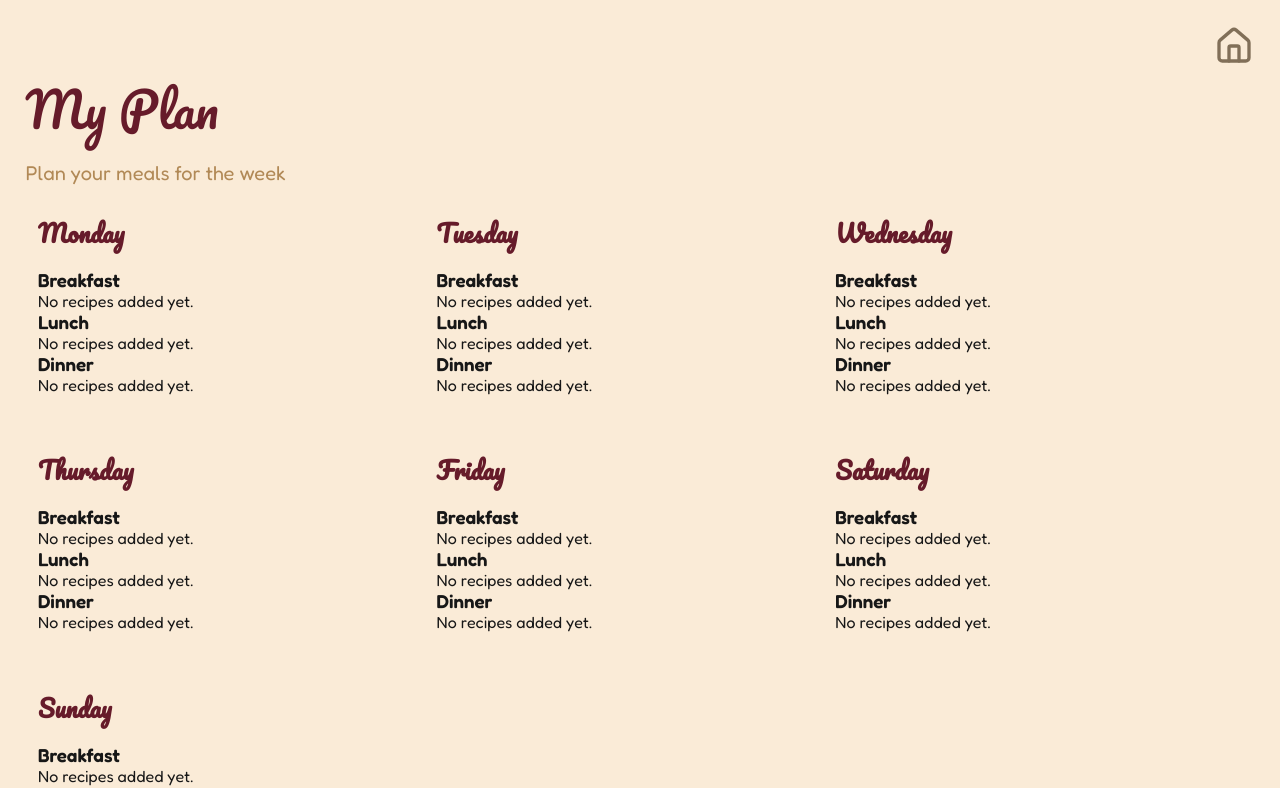
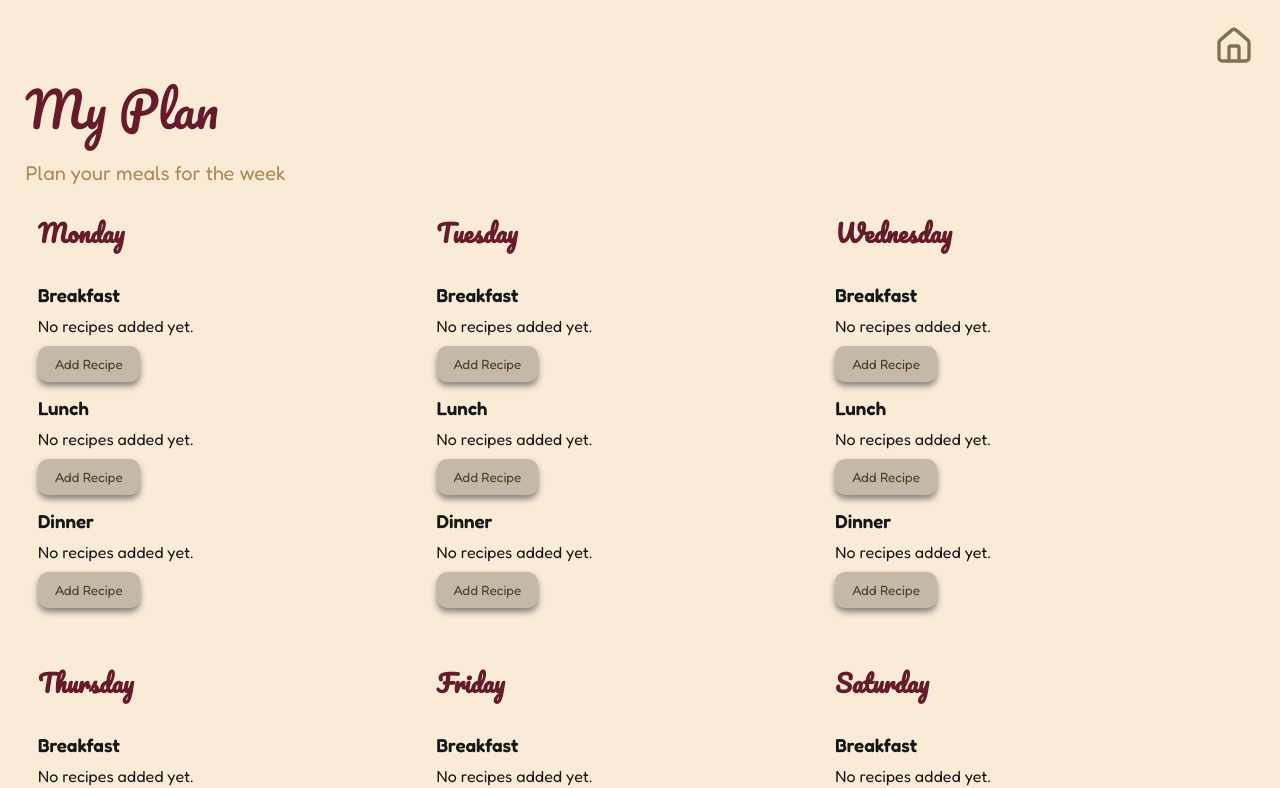
Before and after one commit to Asmaa-aa2307776/recipe-planner, a Next.js app: page /plan in a window 1280 px wide. Shown: the top 788 px of the page. Built offline with nearby package versions, Linux system fonts and the light colour scheme.

Commit message:
add recipe to plan component added

```diff
--- /dev/null
+++ b/app/plan/components/AddRecipeButton.js
@@ -0,0 +1,27 @@
+"use client";
+import { useState } from "react";
+import styles from "./AddRecipeButton.module.css";
+import {CircleX} from "lucide-react";
+
+export default function AddRecipeButton(){
+    const [open, setOpen] = useState(false);
+
+    return(
+        <>
+        <button
+        className={styles.addButton}
+        onClick={()=> setOpen(true)}>
+            Add Recipe
+        </button>
+        {open && (
+            <div className={styles.picker}>
+                <p>Select a Recipe</p>
+            <button className={styles.closeButton}
+            onClick={()=>setOpen(false)}>
+                <CircleX size={20}></CircleX>
+            </button>
+            </div>
+        )}
+        </>
+    )
+}
--- /dev/null
+++ b/app/plan/components/AddRecipeButton.module.css
@@ -0,0 +1,33 @@
+.addButton{
+    margin-top: 10px;
+    padding: 8px 15px;
+    border: 2px solid rgb(196, 184, 169);
+    border-radius: 10px;
+    background-color: rgb(196, 184, 169);
+    color: rgb(78,60,35);
+    cursor: pointer;
+    transition: transform 0.3s ease, box-shadow 0.3s ease;
+    box-shadow: 0 4px 6px grey;
+}
+
+.addButton:hover{
+    opacity: 0.7;
+    transform: translateY(-4px);
+    box-shadow: 0 12px 20px rgba(0, 0, 0, 0.2);
+}
+
+.picker{
+    margin-top: 10px;
+    padding: 10px;
+    border-radius: 10px;
+    background-color: rgb(196, 184, 169) ;
+}
+.closeButton{
+    margin: 15px 5px 0 5px;
+    cursor: pointer;
+    background-color: transparent;
+    border: none;
+}
+.closeButton:hover{
+    opacity: 0.7;
+}
--- a/app/plan/page.js
+++ b/app/plan/page.js
@@ -1,6 +1,7 @@
 import styles from "./page.module.css";
 import {Home} from "lucide-react";
 import Link from "next/link";
+import AddRecipeButton from "./components/AddRecipeButton";
 
 const days = ["Monday","Tuesday","Wednesday","Thursday","Friday","Saturday","Sunday"];
 
@@ -19,14 +20,17 @@ export default function MyPlan(){
                     <div className={styles.meal}>
                         <h3>Breakfast</h3>
                         <p>No recipes added yet.</p>
+                        <AddRecipeButton></AddRecipeButton>
                     </div>
                     <div className={styles.meal}>
                         <h3>Lunch</h3>
                         <p>No recipes added yet.</p>
+                        <AddRecipeButton></AddRecipeButton>
                     </div>
                     <div className={styles.meal}>
                         <h3>Dinner</h3>
                         <p>No recipes added yet.</p>
+                        <AddRecipeButton></AddRecipeButton>
                     </div>
 
                 </div>
--- a/app/plan/page.module.css
+++ b/app/plan/page.module.css
@@ -30,6 +30,9 @@
 .day{
     min-width: 30%;
     padding: 1%;
+    display: flex;
+    flex-direction: column;
+    gap: 15px;
 }
 .day h2{
     font-family: var(--font-cursive);
@@ -46,3 +49,7 @@
 .homeButton:hover{
     opacity: 0.7;
 }
+.meal h3{
+    margin-bottom: 10px;
+
+}
```
